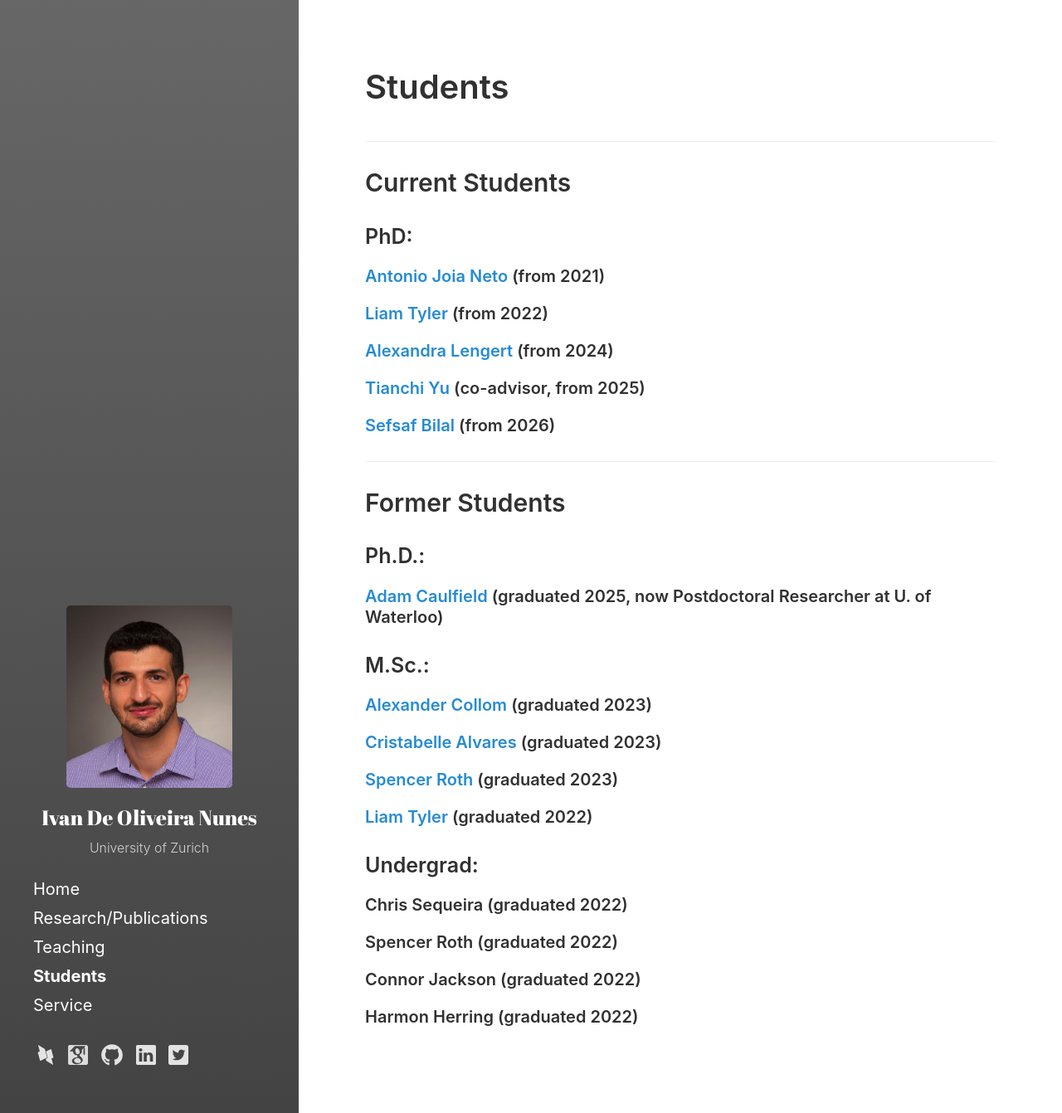
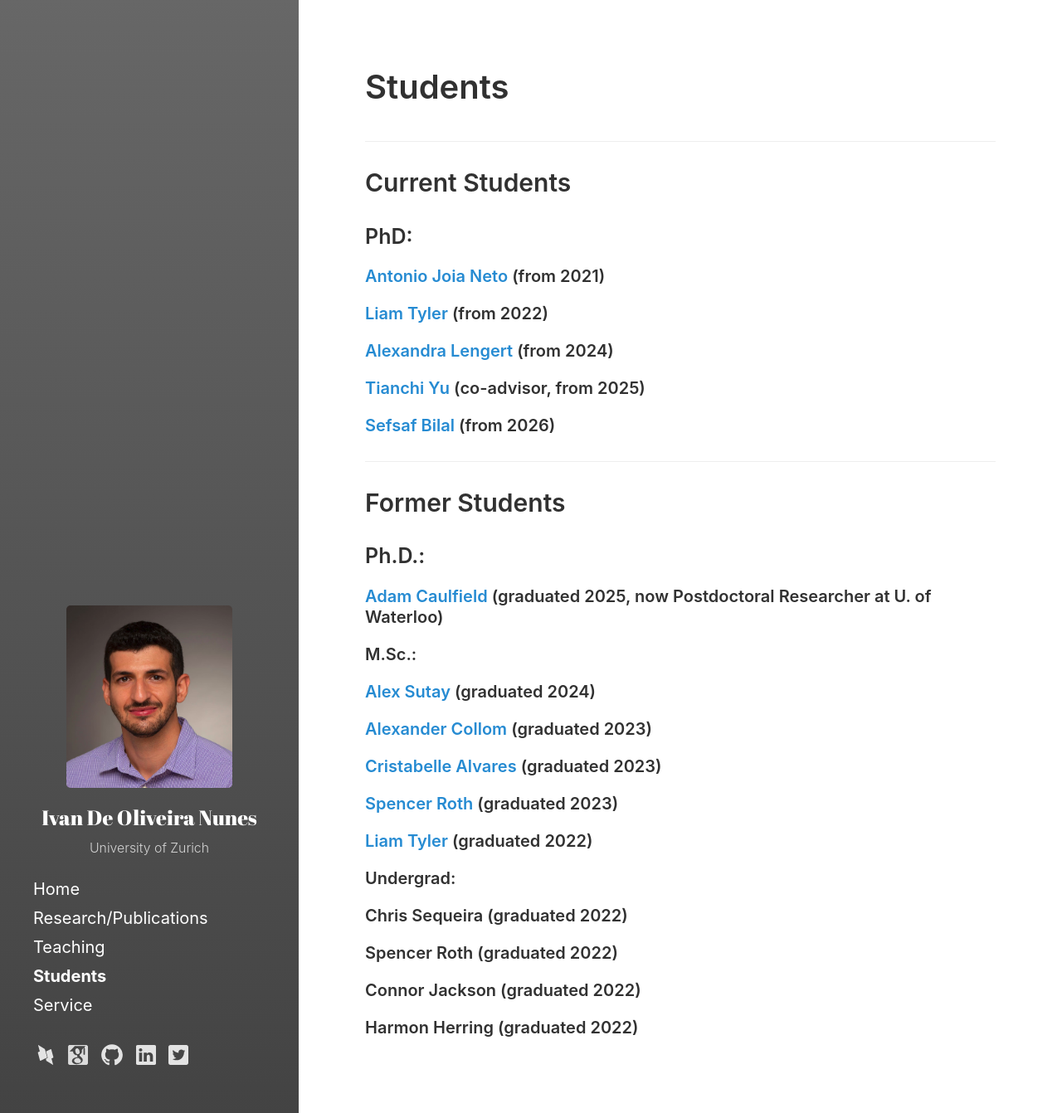
Before and after one commit to ivanolive/ivanolive.github.io, a Jekyll site: the page built from students.md, in a window 1280 px wide. Shown: the whole page at 83% size. Built offline with Jekyll 4.4.1, drawn with Linux system fonts in a browser that asks for light colours.

Commit message:
Update students.md

```diff
--- a/students.md
+++ b/students.md
@@ -34,23 +34,25 @@ ___
 #### [Adam Caulfield](https://people.rit.edu/~ac7717/) (graduated 2025, now Postdoctoral Researcher at U. of Waterloo)
 
 
-### M.Sc.:
+#### M.Sc.:
 
-#### [Alexander Collom](https://www.linkedin.com/in/alexcollom-rit/) (graduated 2023)
+##### [Alex Sutay](https://www.linkedin.com/in/alexander-sutay/) (graduated 2024)
 
-#### [Cristabelle Alvares](https://www.linkedin.com/in/christabelle-alvares/) (graduated 2023)
+##### [Alexander Collom](https://www.linkedin.com/in/alexcollom-rit/) (graduated 2023)
 
-#### [Spencer Roth](https://www.linkedin.com/in/jspencerroth/) (graduated 2023)
+##### [Cristabelle Alvares](https://www.linkedin.com/in/christabelle-alvares/) (graduated 2023)
 
-#### [Liam Tyler](https://lgt2621.github.io) (graduated 2022)
+##### [Spencer Roth](https://www.linkedin.com/in/jspencerroth/) (graduated 2023)
+
+##### [Liam Tyler](https://lgt2621.github.io) (graduated 2022)
 
 
-### Undergrad:
+#### Undergrad:
 
-#### Chris Sequeira (graduated 2022)
+##### Chris Sequeira (graduated 2022)
 
-#### Spencer Roth (graduated 2022)
+##### Spencer Roth (graduated 2022)
 
-#### Connor Jackson (graduated 2022)
+##### Connor Jackson (graduated 2022)
 
 #### Harmon Herring (graduated 2022)
```
